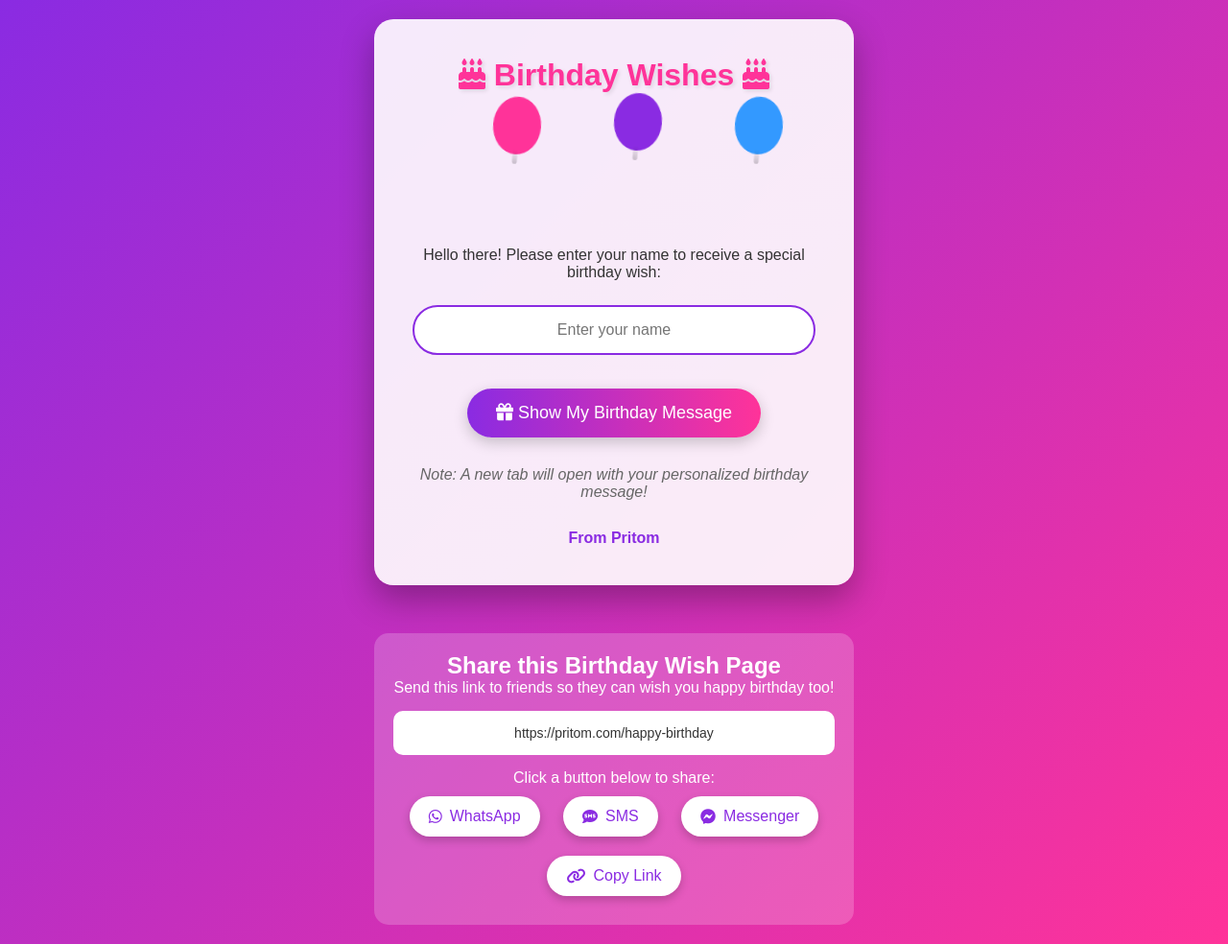
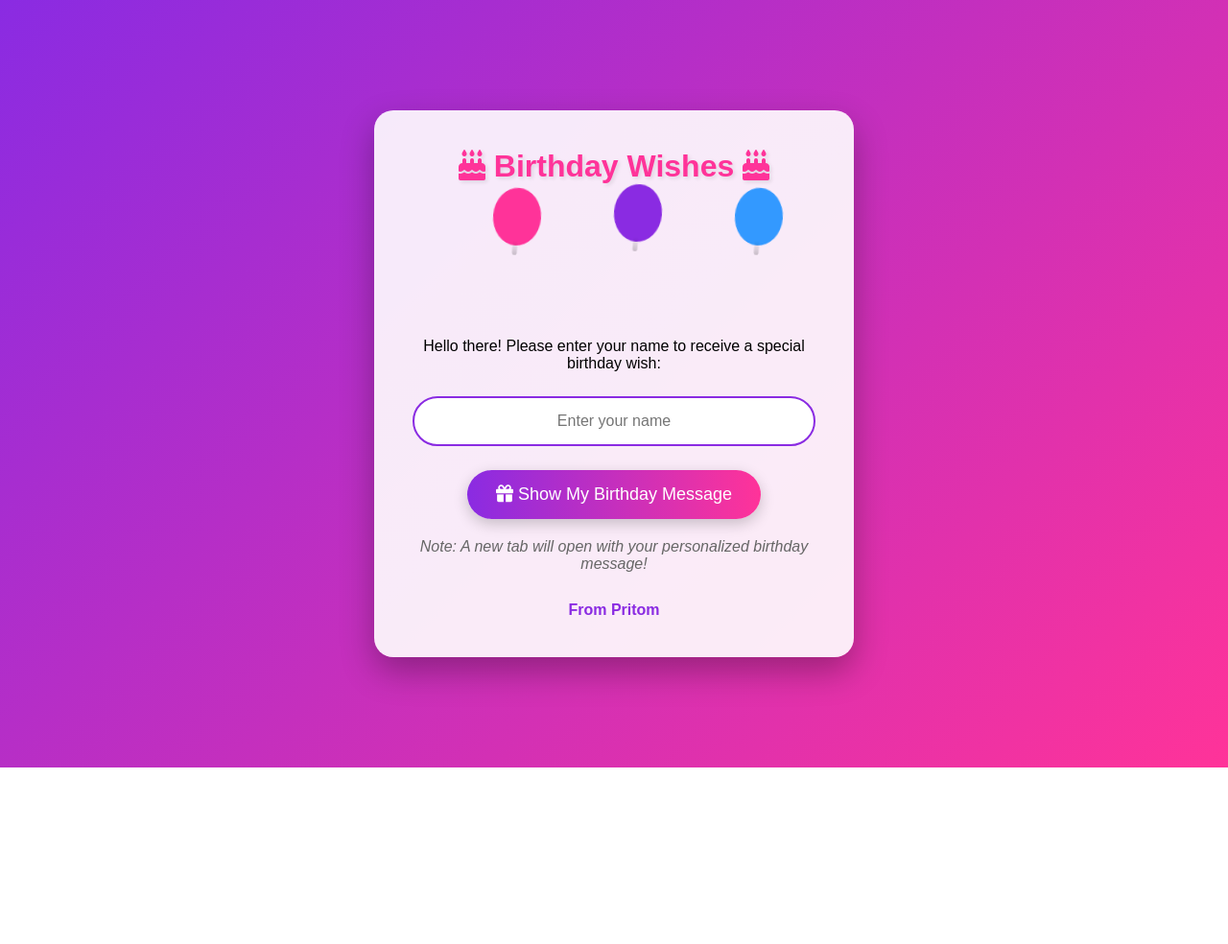
Before and after one commit to Student-apurba/birthday_wish, a plain HTML site: page index.html in a window 1280 px wide. Shown: the whole page at 96% size. After the commit the page ends 800 px from the top, so only its background shows below. Drawn offline with Linux system fonts and the light colour scheme.

Commit message:
Update index.html

```diff
--- a/index.html
+++ b/index.html
@@ -17,11 +17,9 @@
             background: linear-gradient(135deg, #8a2be2, #ff3399);
             min-height: 100vh;
             display: flex;
-            flex-direction: column;
             justify-content: center;
             align-items: center;
             padding: 20px;
-            color: white;
         }
 
         .container {
@@ -33,8 +31,6 @@
             max-width: 500px;
             text-align: center;
             animation: fadeIn 1s ease;
-            color: #333;
-            margin-bottom: 30px;
         }
 
         h1 {
@@ -72,7 +68,6 @@
             cursor: pointer;
             transition: all 0.3s;
             box-shadow: 0 5px 15px rgba(0, 0, 0, 0.2);
-            margin: 10px 5px;
         }
 
         button:hover {
@@ -134,53 +129,6 @@
             animation-delay: 2s;
         }
 
-        .share-section {
-            background: rgba(255, 255, 255, 0.2);
-            border-radius: 15px;
-            padding: 20px;
-            margin-top: 20px;
-            text-align: center;
-            width: 90%;
-            max-width: 500px;
-        }
-
-        .share-button {
-            display: inline-flex;
-            align-items: center;
-            justify-content: center;
-            background: white;
-            color: #8a2be2;
-            border: none;
-            padding: 12px 20px;
-            border-radius: 50px;
-            font-size: 16px;
-            cursor: pointer;
-            transition: all 0.3s;
-            box-shadow: 0 4px 10px rgba(0, 0, 0, 0.2);
-            margin: 10px;
-            text-decoration: none;
-        }
-
-        .share-button:hover {
-            transform: translateY(-3px);
-            box-shadow: 0 6px 15px rgba(0, 0, 0, 0.3);
-        }
-
-        .share-button i {
-            margin-right: 8px;
-        }
-
-        .url-box {
-            background: white;
-            color: #333;
-            padding: 15px;
-            border-radius: 10px;
-            margin: 15px 0;
-            word-break: break-all;
-            font-size: 14px;
-            text-align: center;
-        }
-
         @keyframes float {
             0%, 100% {
                 transform: translateY(0) rotate(0deg);
@@ -205,21 +153,6 @@
             margin-top: 30px;
             font-weight: bold;
             color: #8a2be2;
-        }
-
-        @media (max-width: 600px) {
-            .container {
-                padding: 25px;
-            }
-
-            button {
-                padding: 12px 25px;
-                font-size: 16px;
-            }
-
-            h1 {
-                font-size: 24px;
-            }
         }
     </style>
 </head>
@@ -246,33 +179,6 @@
         <p class="note">Note: A new tab will open with your personalized birthday message!</p>
 
         <p class="signature">From Pritom</p>
-    </div>
-
-    <div class="share-section">
-        <h2>Share this Birthday Wish Page</h2>
-        <p>Send this link to friends so they can wish you happy birthday too!</p>
-
-        <div class="url-box">
-            https://pritom.com/happy-birthday
-        </div>
-
-        <p>Click a button below to share:</p>
-
-        <a href="#" class="share-button">
-            <i class="fab fa-whatsapp"></i> WhatsApp
-        </a>
-
-        <a href="#" class="share-button">
-            <i class="fas fa-sms"></i> SMS
-        </a>
-
-        <a href="#" class="share-button">
-            <i class="fab fa-facebook-messenger"></i> Messenger
-        </a>
-
-        <a href="#" class="share-button">
-            <i class="fas fa-link"></i> Copy Link
-        </a>
     </div>
 
     <script>
@@ -426,14 +332,6 @@
                 openBirthdayWish();
             }
         });
-
-        // Simulate share functionality
-        document.querySelectorAll('.share-button').forEach(button => {
-            button.addEventListener('click', function(e) {
-                e.preventDefault();
-                alert('Sharing functionality would open on a real website. For now, you can copy the link manually: https://pritom.com/happy-birthday');
-            });
-        });
     </script>
 </body>
 </html>
```
